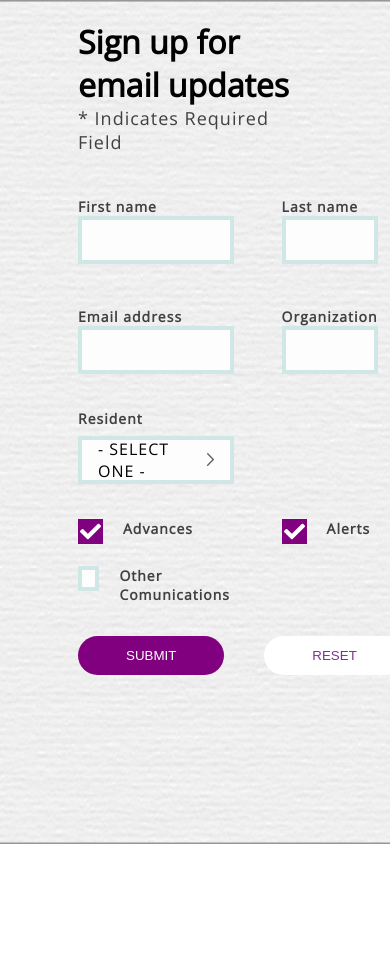
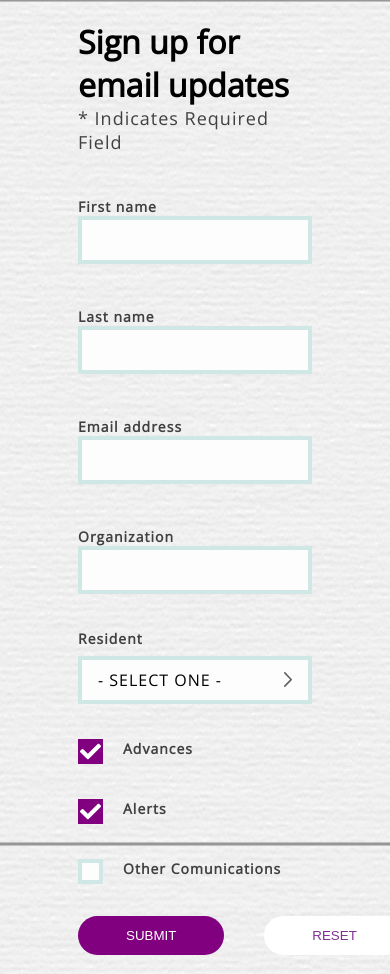
Before and after one commit to Zaelot-Inc/brizuela-hero-exercise, a React (Create React App) app: page / in a window 390 px wide. Before the commit the page ends 844 px from the top, so only its background shows below. Built offline with nearby package versions, Linux system fonts and the light colour scheme.

Commit message:
breackpint set

```diff
--- a/src/components/Form/Form.module.scss
+++ b/src/components/Form/Form.module.scss
@@ -7,6 +7,9 @@
     display:grid;
     column-gap: 48px;
     grid-template-columns: 1fr 1fr;
+    @media (max-width: 768px) {
+        grid-template-columns: 1fr;
+      }
 }
 .fields{
     text-align: center;
```
